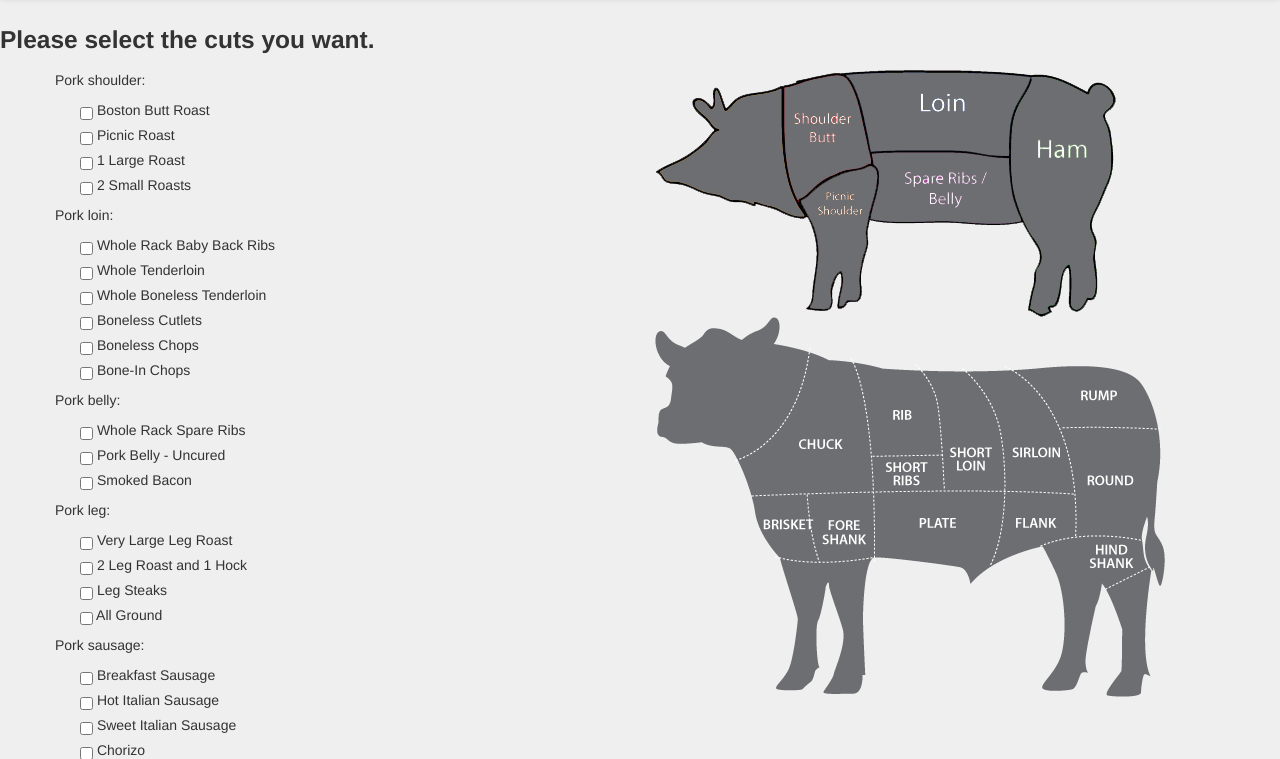
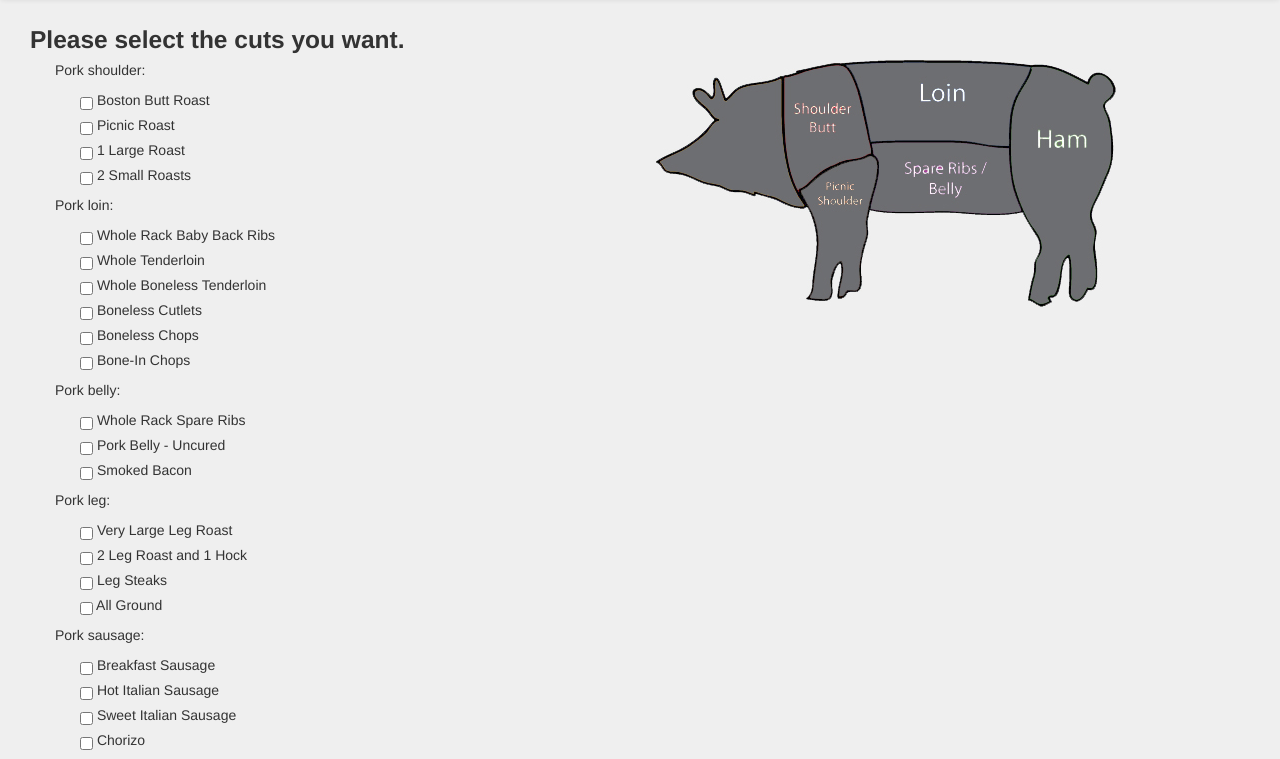
Before and after one commit to triplec1988/Hack----Meat, a Django app: page /r/res_cut_step/ in a window 1280 px wide. Shown: the part 42-801 px from the top of the page. Run offline with Django 3.2, Linux system fonts and the light colour scheme; parts of the project's set-up code (start-up, migrations or seed data) failed here and were passed over; some libraries are stand-ins or nearby versions.

```diff
--- a/templates/reservation/cut_step.html
+++ b/templates/reservation/cut_step.html
@@ -14,7 +14,7 @@
         </div>
 {% endblock %}
 {% block content %}
-<h3>Please select the cuts you want.</h3>
+<h3 style="margin: 0 0 0 30px;">Please select the cuts you want.</h3>
 <div class="container">
 	<div class="row-fluid">
 		<div class="span6">
@@ -25,7 +25,7 @@
 		 	</form>
 		</div>
 		<div class="span6">
-			<img src="{{STATIC_URL}}img/pigmap.jpg">
+			<img src="{{STATIC_URL}}img/pigmap.jpg" style="margin: 0 0 590px;">
 			<img src="{{STATIC_URL}}img/cowCuts.png">
 		</div><!--span6-->
 	</div>
```
